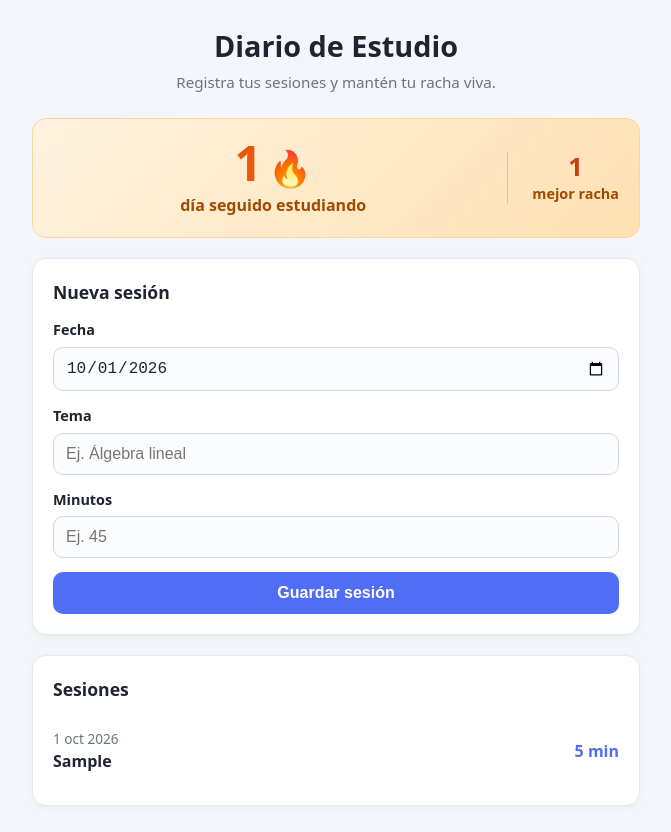
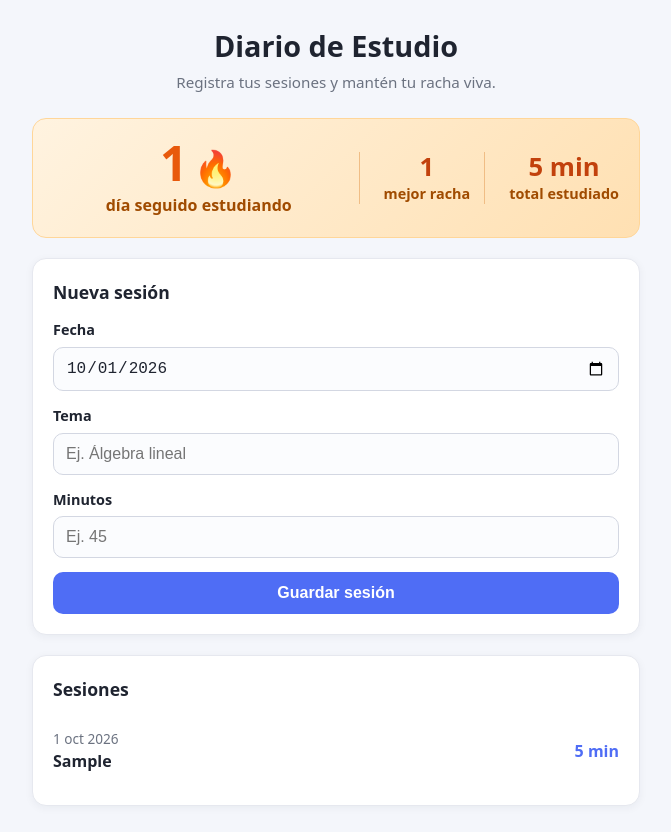
Before and after one commit to Fer10K/myStudyDiary, a plain HTML site: page index.html in a window 1280 px wide. Both pictures are taken after typing "Sample", "5" into the empty fields and a click on the button "Guardar sesión". Shown: the whole page, without its empty margins (304-975 px from the left). Drawn offline with Linux system fonts and the light colour scheme.

Commit message:
añadir total de tiempo estudiado con cambio de unidad
sumarMinutos descarta fechas futuras y minutos inválidos; formatearTiempo pasa de min a h a los 60 y a días a las 24 h con coma decimal. Bloque en la tarjeta de rachas, oculto si el total es 0.

AGENTS.md documenta la regla; MEMORY.md pasa a v1.2 con las decisiones.

```diff
--- a/app.js
+++ b/app.js
@@ -139,6 +139,41 @@ function calcularMejorRacha(sesiones) {
   return mejor;
 }
 
+// ---------- Total estudiado ----------
+
+// Suma los minutos de las sesiones guardadas.
+// Las fechas futuras no suman, igual que en las rachas.
+function sumarMinutos(sesiones) {
+  var hoy = hoyISO();
+  var total = 0;
+
+  sesiones.forEach(function (s) {
+    if (!esFechaValida(s.fecha)) return;
+    if (s.fecha > hoy) return;
+
+    var minutos = Number(s.minutos);
+    if (!Number.isFinite(minutos) || minutos <= 0) return;
+
+    total += minutos;
+  });
+
+  return total;
+}
+
+// Cambia de unidad: minutos -> horas (al pasar de 60) -> días (al pasar de 24 h).
+function formatearTiempo(minutos) {
+  if (minutos <= 60) return formatearNumero(minutos) + " min";
+  if (minutos <= 24 * 60) return formatearNumero(minutos / 60) + " h";
+
+  var dias = formatearNumero(minutos / (24 * 60));
+  return dias === "1" ? "1 día" : dias + " días";
+}
+
+// Número con coma decimal española y como mucho 1 decimal.
+function formatearNumero(valor) {
+  return valor.toLocaleString("es-ES", { maximumFractionDigits: 1 });
+}
+
 // ---------- Mostrar en pantalla ----------
 
 function pintarRacha(sesiones) {
@@ -166,6 +201,21 @@ function pintarMejorRacha(sesiones) {
   bloque.hidden = false;
   document.getElementById("mejorNumero").textContent = mejor;
   document.getElementById("mejorTexto").textContent = "mejor racha";
+}
+
+function pintarTotal(sesiones) {
+  var bloque = document.getElementById("totalTiempo");
+  var total = sumarMinutos(sesiones);
+
+  // Todavía no hay minutos: no se muestra.
+  if (total === 0) {
+    bloque.hidden = true;
+    return;
+  }
+
+  bloque.hidden = false;
+  document.getElementById("totalNumero").textContent = formatearTiempo(total);
+  document.getElementById("totalTexto").textContent = "total estudiado";
 }
 
 function pintarLista(sesiones) {
@@ -209,6 +259,7 @@ function pintarTodo() {
   var sesiones = leerSesiones();
   pintarRacha(sesiones);
   pintarMejorRacha(sesiones);
+  pintarTotal(sesiones);
   pintarLista(sesiones);
 }
 
--- a/index.html
+++ b/index.html
@@ -22,6 +22,10 @@
       <div class="racha__mejor" id="mejorRacha" hidden>
         <span class="racha__mejorNumero" id="mejorNumero">0</span>
         <p class="racha__mejorTexto" id="mejorTexto">mejor racha</p>
+      </div>
+      <div class="racha__total" id="totalTiempo" hidden>
+        <span class="racha__totalNumero" id="totalNumero">0 min</span>
+        <p class="racha__totalTexto" id="totalTexto">total estudiado</p>
       </div>
     </section>
 
--- a/styles.css
+++ b/styles.css
@@ -83,14 +83,16 @@ body {
   font-weight: 600;
 }
 
-/* Mejor racha: en el móvil va debajo, en pantallas anchas al lado. */
-.racha__mejor {
+/* Mejor racha y total: en el móvil van debajo, en pantallas anchas al lado. */
+.racha__mejor,
+.racha__total {
   width: 100%;
   padding-top: 12px;
   border-top: 1px dashed #f0bd85;
 }
 
-.racha__mejorNumero {
+.racha__mejorNumero,
+.racha__totalNumero {
   display: block;
   font-size: 1.6rem;
   font-weight: 800;
@@ -98,7 +100,8 @@ body {
   line-height: 1.2;
 }
 
-.racha__mejorTexto {
+.racha__mejorTexto,
+.racha__totalTexto {
   color: #a04b00;
   font-size: 0.9rem;
   font-weight: 600;
@@ -222,11 +225,12 @@ button:hover {
 
 @media (min-width: 520px) {
   .racha {
-    grid-template-columns: 1fr auto;
+    grid-template-columns: 1fr auto auto;
     align-items: center;
   }
 
-  .racha__mejor {
+  .racha__mejor,
+  .racha__total {
     width: auto;
     padding: 0 0 0 24px;
     border-top: none;
```
Also changed, not shown: 2 other files.
